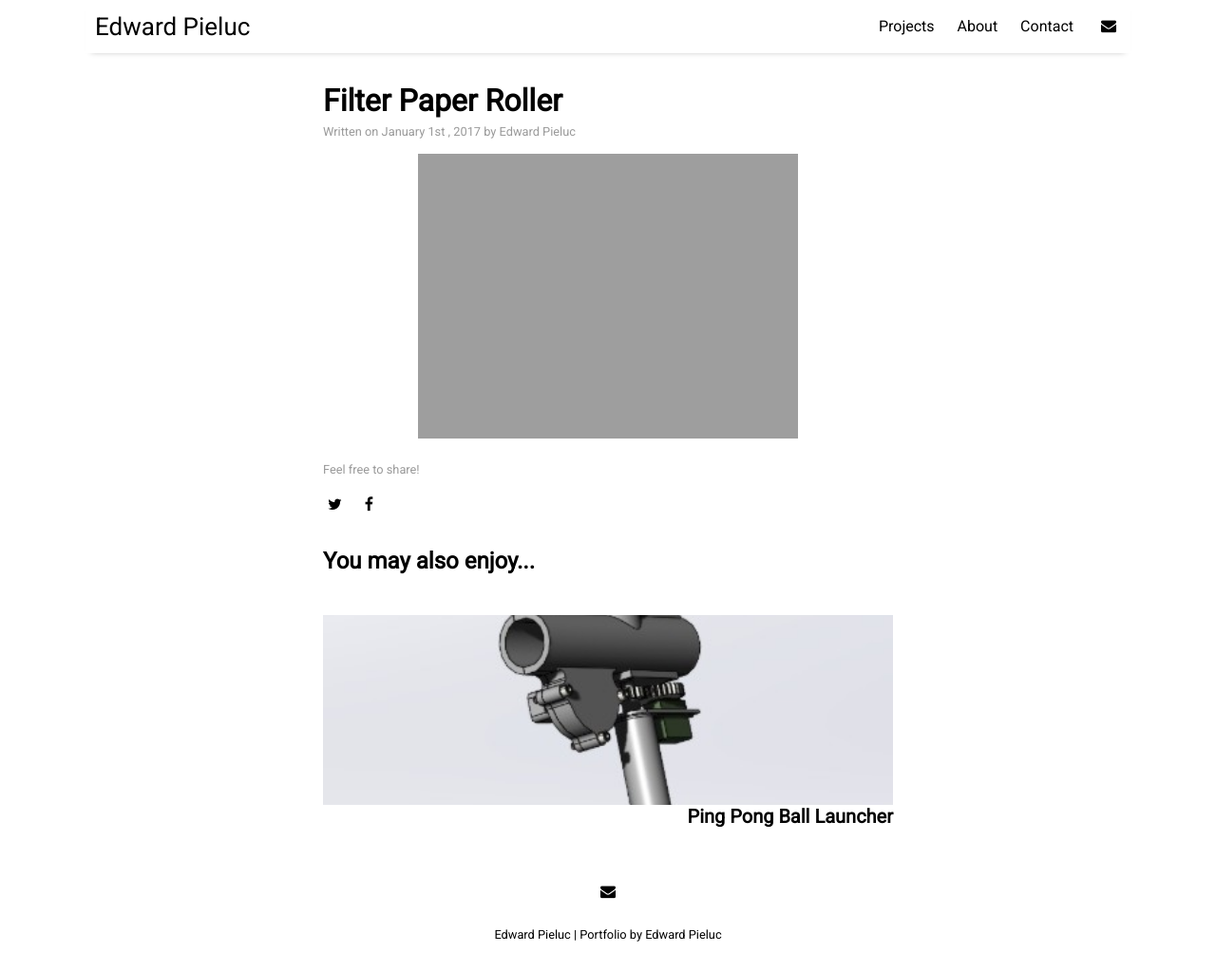
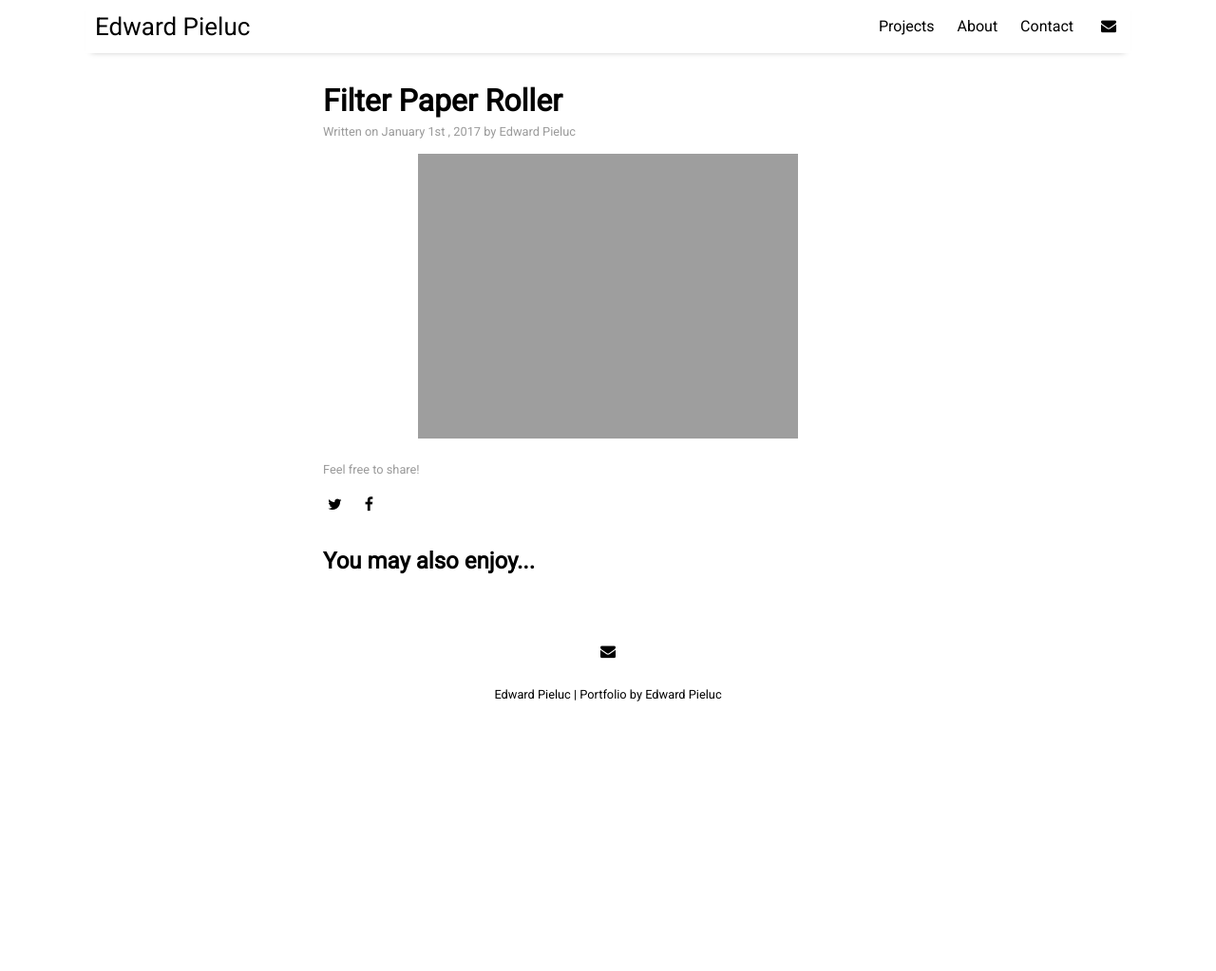
Before and after one commit to epie3/epie3.github.io, a Jekyll site: the page built from _posts/2017-01-01-Filter-Paper-Roller.md, in a window 1280 px wide and 1023 px high. Shown: the whole window at 95% size. Built offline with Jekyll 4.4.1, drawn with Linux system fonts in a browser that asks for light colours; nearby versions of some CDN libraries; part of the change alters nothing that is shown.

```diff
--- a/_posts/2017-01-01-Filter-Paper-Roller.md
+++ b/_posts/2017-01-01-Filter-Paper-Roller.md
@@ -2,7 +2,7 @@
 layout: post
 title: "Filter Paper Roller"
 author: "Edward Pieluc"
-categories: sample
-tags: [documentation,sample]
+categories: hide
+tags: [hide]
 image: cuba-1.jpg
 ---
```
